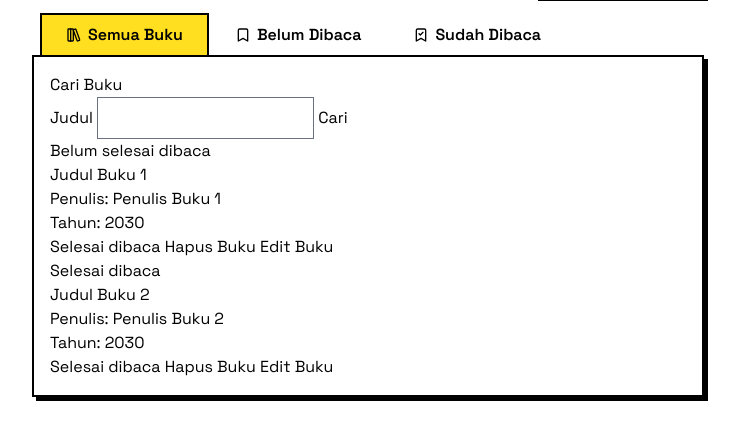
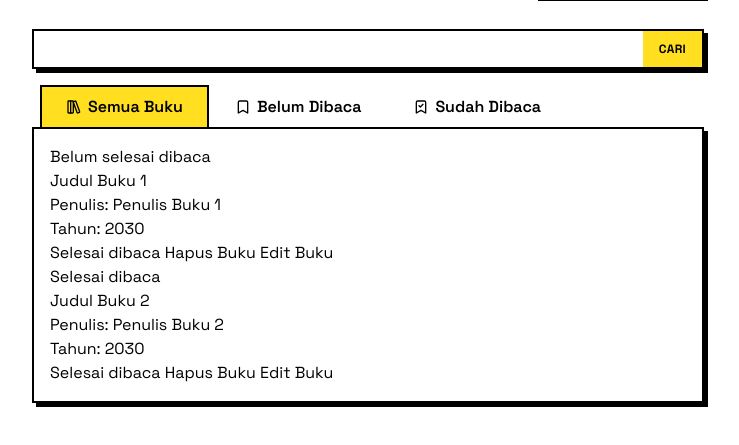
Before and after one commit to faridreaming/submission-bookshelf-app, a website with bundled scripts: page index.html in a window 1280 px wide. Shown: the part 63-508 px from the top of the page, without its empty margins (272-1011 px from the left). Built offline with nearby package versions, Linux system fonts and the light colour scheme.

Commit message:
feat: add search bar

```diff
--- a/index.html
+++ b/index.html
@@ -57,6 +57,32 @@
       </header>
 
       <main class="py-4 pt-0">
+        <label for="Search">
+          <span class="sr-only">Cari</span>
+
+          <form
+            id="searchBook"
+            data-testid="searchBookForm"
+            class="my-4 flex border-2 shadow-[4px_4px_0_0] focus-within:ring-2 focus-within:ring-yellow-300"
+          >
+            <input
+              id="searchBookTitle"
+              type="text"
+              data-testid="searchBookFormTitleInput"
+              class="w-full border-none focus:ring-0 sm:text-sm"
+            />
+
+            <button
+              id="searchSubmit"
+              type="submit"
+              data-testid="searchBookFormSubmitButton"
+              class="bg-yellow-300 px-4 py-2 text-xs/none font-bold tracking-wide uppercase hover:bg-yellow-400 focus:bg-yellow-400 focus:outline-0"
+            >
+              Cari
+            </button>
+          </form>
+        </label>
+
         <div class="border-b-2 border-black px-2">
           <div id="tablist" role="tablist" class="-mb-0.5 flex">
             <button
@@ -136,25 +162,6 @@
           role="tabpanel"
           class="-mt-0.5 border-2 border-black p-4 shadow-[4px_4px_0_0]"
         >
-          <section>
-            <h2>Cari Buku</h2>
-            <form id="searchBook" data-testid="searchBookForm">
-              <label for="searchBookTitle">Judul</label>
-              <input
-                id="searchBookTitle"
-                type="text"
-                data-testid="searchBookFormTitleInput"
-              />
-              <button
-                id="searchSubmit"
-                type="submit"
-                data-testid="searchBookFormSubmitButton"
-              >
-                Cari
-              </button>
-            </form>
-          </section>
-
           <section>
             <h2>Belum selesai dibaca</h2>
 
```
